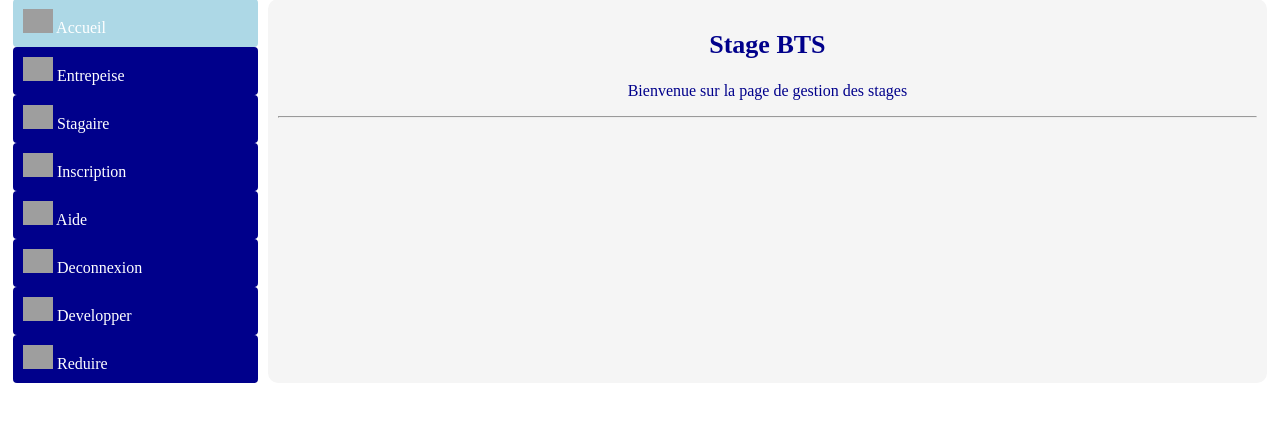
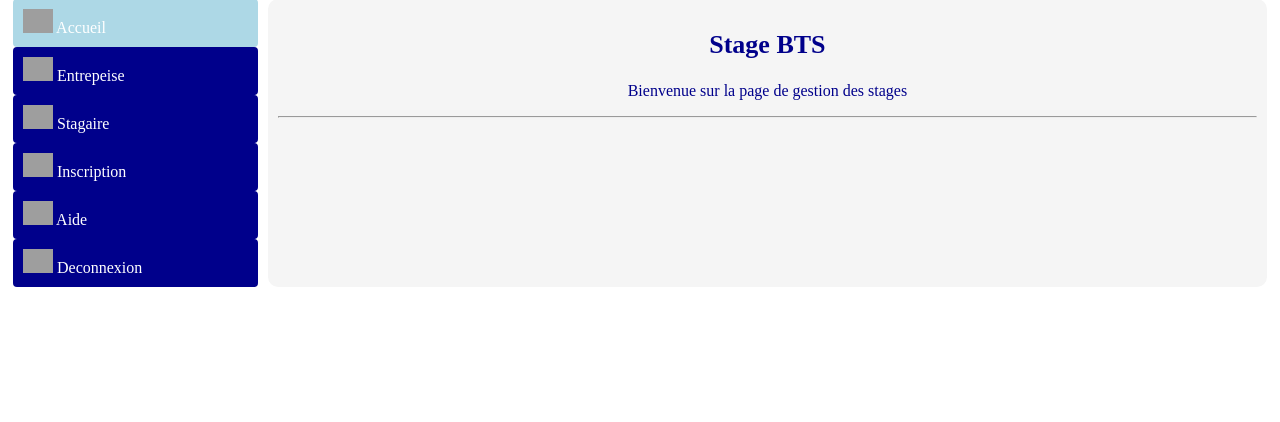
Before and after one commit to Abirhanned/Gestion-de-stage-, a PHP site: page /acceuilAppli.php in a window 1280 px wide. Shown: the part 105-527 px from the top of the page. Run offline with PHP 8.4, Linux system fonts and the light colour scheme; the visitor is signed in with stand-in values (Sample User, id 1); grey boxes are pictures that could not be loaded.

Commit message:
Update acceuilAppli.php

```diff
--- a/acceuilAppli.php
+++ b/acceuilAppli.php
@@ -38,10 +38,6 @@ if (!isset($_SESSION['user_login'])) {
             Aide</a>
 			<a href="deconnexion.php"> <img src="icons/deconnexion.png" alt="logo" width="30" height="24" >
             Deconnexion</a>
-			<a href="developper.php"> <img src="icons/droite.png" alt="logo" width="30" height="24" >
-            Developper</a>
-			<a href="reduire.php"> <img src="icons/gauche.png" alt="logo" width="30" height="24" >
-            Reduire</a>
 		</nav>
 
 		<article>
```
